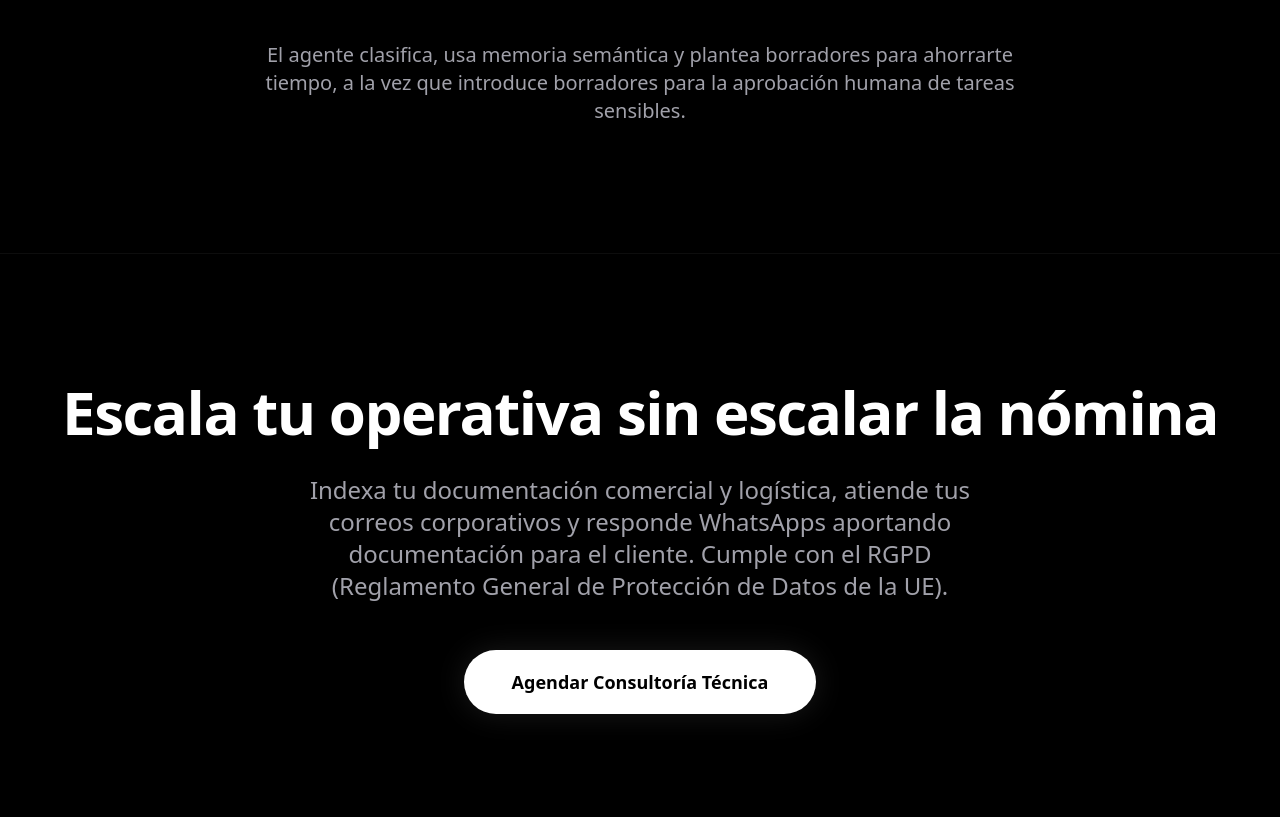
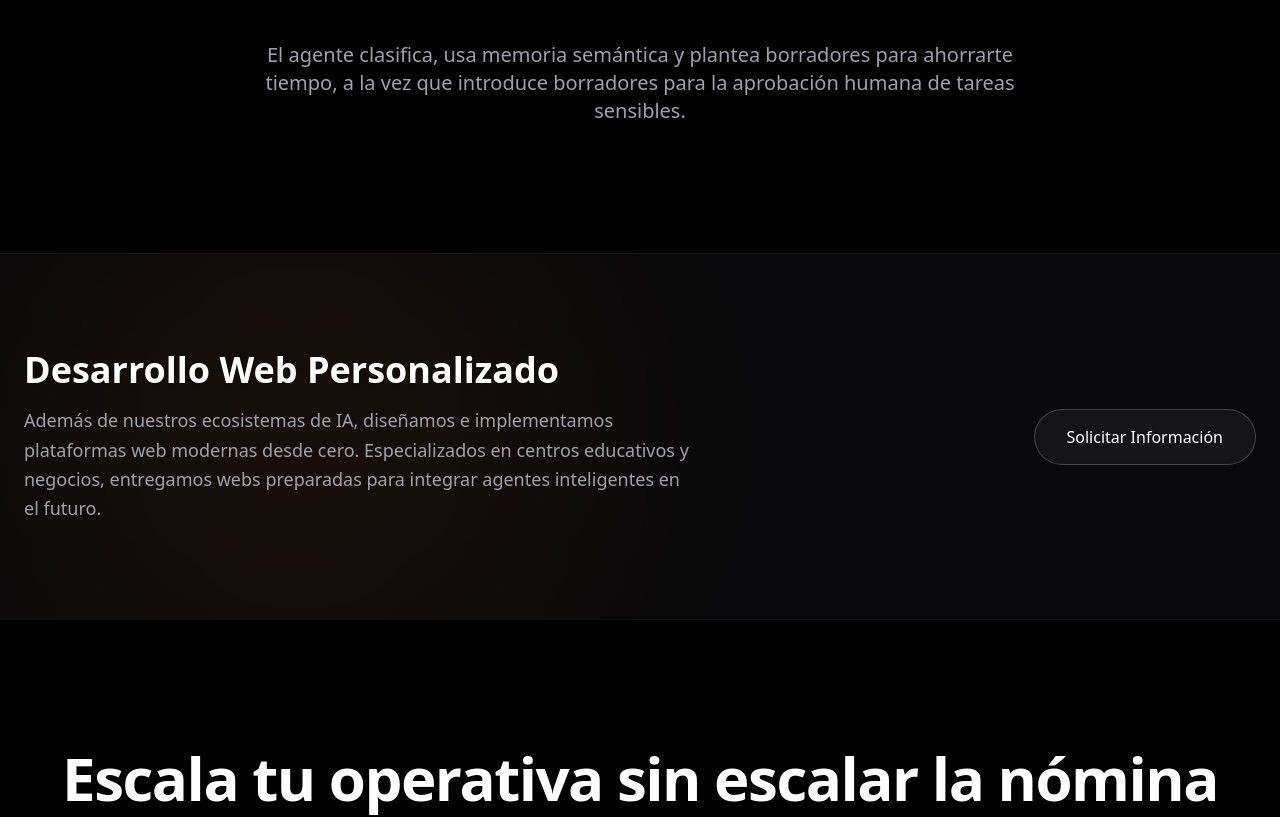
Before and after one commit to pablomartiniagency-sys/Delega-Main-Page, a Next.js app: page /contacto in a window 1280 px wide. Shown: the part 2580-3397 px from the top of the page. Built offline with nearby package versions, Linux system fonts and the light colour scheme.

Commit message:
fix: solucionar errores de ESLint y añadir nueva mencion comercial para escuelas

```diff
--- a/messages/en.json
+++ b/messages/en.json
@@ -51,6 +51,11 @@
     "human": "Human Oversight (Human-in-the-Loop)",
     "descHuman": "Final validation before sending replies.",
     "desc": "The agent classifies, uses semantic memory, and suggests drafts to save you time, while enforcing human approval for sensitive tasks."
+  },
+  "SecondaryService": {
+    "title": "Custom Web Development",
+    "desc": "Beyond our AI ecosystems, we design and build modern web platforms from scratch. Specialized in educational centers and businesses, we deliver websites ready to integrate intelligent agents in the future.",
+    "button": "Request Information"
   },
   "FooterCTA": {
     "title": "Scale your operations without scaling payroll",
--- a/messages/es.json
+++ b/messages/es.json
@@ -51,6 +51,11 @@
     "human": "Supervisión Humana (Human-in-the-Loop)",
     "descHuman": "Validación final antes de enviar respuestas.",
     "desc": "El agente clasifica, usa memoria semántica y plantea borradores para ahorrarte tiempo, a la vez que introduce borradores para la aprobación humana de tareas sensibles."
+  },
+  "SecondaryService": {
+    "title": "Desarrollo Web Personalizado",
+    "desc": "Además de nuestros ecosistemas de IA, diseñamos e implementamos plataformas web modernas desde cero. Especializados en centros educativos y negocios, entregamos webs preparadas para integrar agentes inteligentes en el futuro.",
+    "button": "Solicitar Información"
   },
   "FooterCTA": {
     "title": "Escala tu operativa sin escalar la nómina",
--- a/src/app/[locale]/contacto/ContactForm.tsx
+++ b/src/app/[locale]/contacto/ContactForm.tsx
@@ -41,7 +41,7 @@ export function ContactForm() {
                 // Reset form
                 (e.target as HTMLFormElement).reset();
             }
-        } catch (error) {
+        } catch {
             toast({
                 variant: "destructive",
                 title: "Error",
--- a/src/app/[locale]/layout.tsx
+++ b/src/app/[locale]/layout.tsx
@@ -1,4 +1,4 @@
-import type { Metadata } from 'next';
+// import type { Metadata } from 'next';
 import { Inter } from 'next/font/google';
 import '../globals.css';
 import { Navbar } from '@/components/Navbar';
--- a/src/app/[locale]/nido/page.tsx
+++ b/src/app/[locale]/nido/page.tsx
@@ -22,12 +22,6 @@ export default function NidoPage() {
             transition: { staggerChildren: 0.1 }
         }
     };
-
-    const itemVariants = {
-        hidden: { opacity: 0, y: 20 },
-        show: { opacity: 1, y: 0, transition: { type: "spring", stiffness: 300, damping: 24 } }
-    };
-
     return (
         <main className="min-h-screen bg-black text-white selection:bg-orange-500/30">
             {/* Ambient Background */}
@@ -150,6 +144,7 @@ export default function NidoPage() {
 }
 
 // Sub-component for the pricing cards (Bento Grid style)
+// eslint-disable-next-line @typescript-eslint/no-explicit-any
 function PlanCard({ planKey, t }: { planKey: 'seed' | 'growth' | 'corporate'; t: any }) {
     const isPopular = planKey === 'growth';
 
--- a/src/app/[locale]/page.tsx
+++ b/src/app/[locale]/page.tsx
@@ -3,12 +3,8 @@
 import { Button } from '@/components/ui/button';
 import { Link } from '@/i18n/routing';
 import Image from 'next/image';
-import { EmailSimulator } from '@/components/simulators/EmailSimulator';
-import { WhatsAppSimulator } from '@/components/simulators/WhatsAppSimulator';
-import { CRMSimulator } from '@/components/simulators/CRMSimulator';
-import { TicketSimulator } from '@/components/simulators/TicketSimulator';
 import { LucideInbox, LucideMessageCircle, LucideDatabase, LucideTicket } from 'lucide-react';
-import { useTranslations, useLocale } from 'next-intl';
+import { useTranslations } from 'next-intl';
 import { useRef, useEffect } from 'react';
 import gsap from 'gsap';
 import { useGSAP } from '@gsap/react';
@@ -24,10 +20,10 @@ if (typeof window !== 'undefined') {
 }
 
 export default function Home() {
-  const locale = useLocale();
   const tHero = useTranslations('Hero');
   const tModules = useTranslations('Modules');
   const tArch = useTranslations('Architecture');
+  const tSecondary = useTranslations('SecondaryService');
   const tFooterCTA = useTranslations('FooterCTA');
 
   const containerRef = useRef<HTMLDivElement>(null);
@@ -357,6 +353,26 @@ export default function Home() {
         </div>
       </section>
 
+      {/* Secondary Service: Web Development */}
+      <section className="py-24 px-6 bg-[#09090b] border-t border-white/5 relative overflow-hidden">
+        <div className="absolute top-1/2 left-0 -translate-y-1/2 w-[600px] h-[600px] bg-orange-500/5 rounded-full blur-[120px] pointer-events-none" />
+        <div className="max-w-7xl mx-auto flex flex-col md:flex-row items-center justify-between gap-12 relative z-10">
+          <div className="flex-1 text-center md:text-left">
+            <h2 className="text-3xl md:text-4xl font-bold text-white mb-4 drop-shadow-sm">{tSecondary('title')}</h2>
+             <p className="text-lg text-zinc-400 font-light max-w-2xl mx-auto md:mx-0 leading-relaxed">
+                {tSecondary('desc')}
+             </p>
+          </div>
+          <div className="shrink-0">
+             <Link href="/contacto">
+                <Button size="lg" variant="outline" className="h-14 px-8 rounded-full border-white/20 text-white bg-white/5 hover:bg-white/10 hover:border-white/30 transition-all hover:scale-105 active:scale-95 text-base backdrop-blur-sm">
+                   {tSecondary('button')}
+                </Button>
+             </Link>
+          </div>
+        </div>
+      </section>
+
       {/* Footer CTA */}
       <section className="footer-section py-32 px-6 border-t border-white/5 bg-black text-center relative overflow-hidden">
         {/* Subtle background glow */}
--- a/src/components/LanguageSwitcher.tsx
+++ b/src/components/LanguageSwitcher.tsx
@@ -16,10 +16,11 @@ export function LanguageSwitcher() {
     const locale = useLocale();
     const router = useRouter();
     const pathname = usePathname();
-    const [isPending, startTransition] = useTransition();
+    const [, startTransition] = useTransition();
 
     const onValueChange = (nextLocale: string) => {
         startTransition(() => {
+            // eslint-disable-next-line @typescript-eslint/no-explicit-any
             router.replace({ pathname } as any, { locale: nextLocale });
         });
     };
--- a/src/components/Navbar.tsx
+++ b/src/components/Navbar.tsx
@@ -3,7 +3,7 @@
 import { Link } from '@/i18n/routing';
 import Image from 'next/image';
 import { Button } from './ui/button';
-import { useTranslations, useLocale } from 'next-intl';
+import { useTranslations } from 'next-intl';
 import { LanguageSwitcher } from './LanguageSwitcher';
 import { useState } from 'react';
 import { motion, AnimatePresence } from 'framer-motion';
@@ -11,7 +11,6 @@ import { Menu, X } from 'lucide-react';
 
 export function Navbar() {
     const t = useTranslations('Navigation');
-    const locale = useLocale();
     const [isOpen, setIsOpen] = useState(false);
 
     const navLinks = [
--- a/src/i18n.ts
+++ b/src/i18n.ts
@@ -4,6 +4,7 @@ import {routing} from './i18n/routing';
 export default getRequestConfig(async ({requestLocale}) => {
   let locale = await requestLocale;
 
+  // eslint-disable-next-line @typescript-eslint/no-explicit-any
   if (!locale || !routing.locales.includes(locale as any)) {
     locale = routing.defaultLocale;
   }
```
